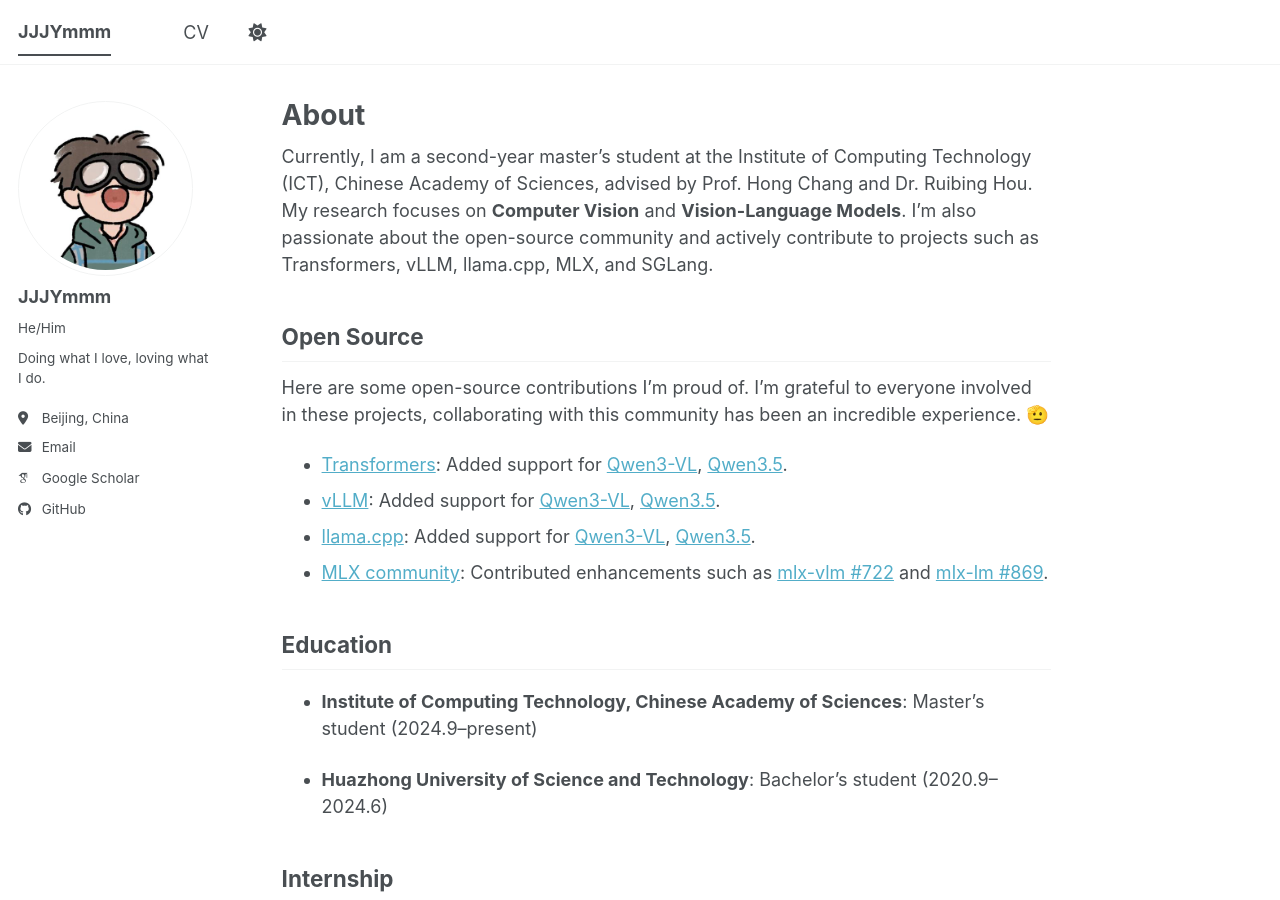
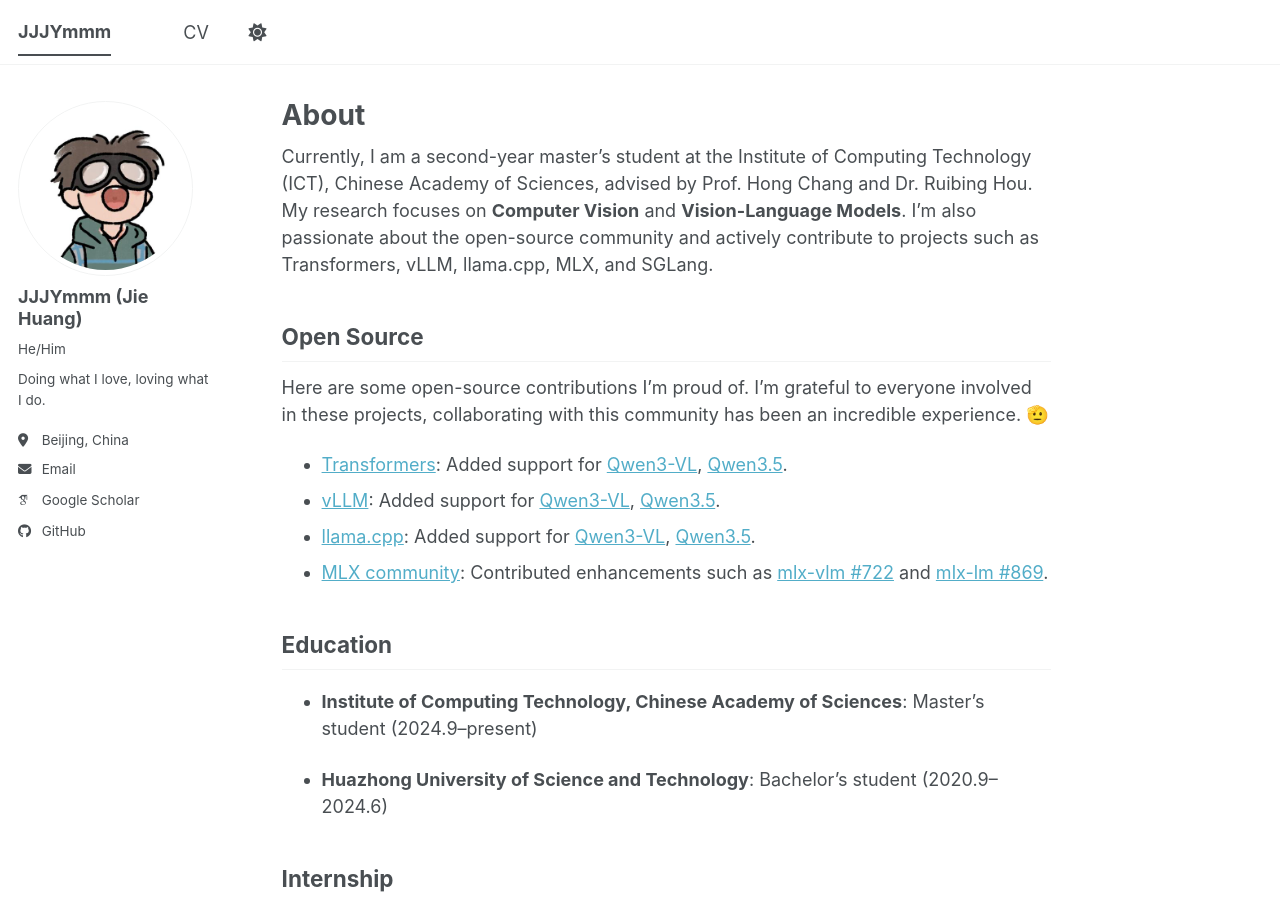
Before and after one commit to JJJYmmm/JJJYmmm.github.io, a Jekyll site: the page built from _pages/about.md, in a window 1280 px wide and 900 px high. Built offline with Jekyll 4.4.1, drawn with Linux system fonts in a browser that asks for light colours; some web fonts are replaced; a script bundle is joined from its source files by our own code; library files that are not in the unit come from our copies.

Commit message:
update name

```diff
--- a/_config.yml
+++ b/_config.yml
@@ -20,7 +20,7 @@ repository               : "JJJYmmm/JJJYmmm.github.io"
 # Site Author
 author:
   avatar           : "profile.jpeg"
-  name             : "JJJYmmm"
+  name             : "JJJYmmm (Jie Huang)"
   pronouns         : "He/Him"
   bio              : "Doing what I love, loving what I do."
   location         : "Beijing, China"
```
